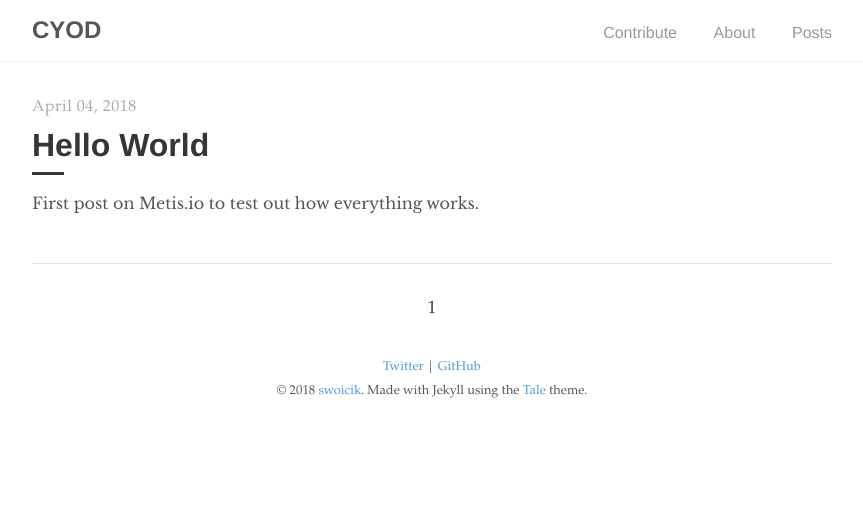
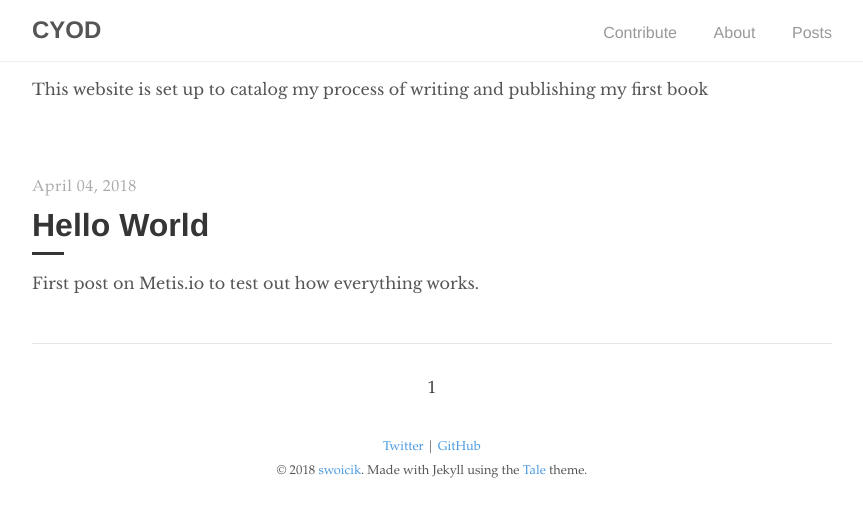
Before and after one commit to swoicik/book-cyod, a Jekyll site: the page built from index.html, in a window 1280 px wide. Shown: the top 517 px of the page, without its empty margins (208-1071 px from the left). Built offline with Jekyll 4.4.1, drawn with Linux system fonts in a browser that asks for light colours; the list of posts is cut into pages by our own code.

Commit message:
Update home.html

```diff
--- a/_layouts/home.html
+++ b/_layouts/home.html
@@ -1,7 +1,8 @@
 ---
 layout: default
 ---
-
+<p>This website is set up to catalog my process of writing and publishing my first book</p>
+<br />
 <div class="catalogue">
   {% for post in paginator.posts %}
     <a href="{{ post.url | prepend: site.baseurl }}" class="catalogue-item">
```
